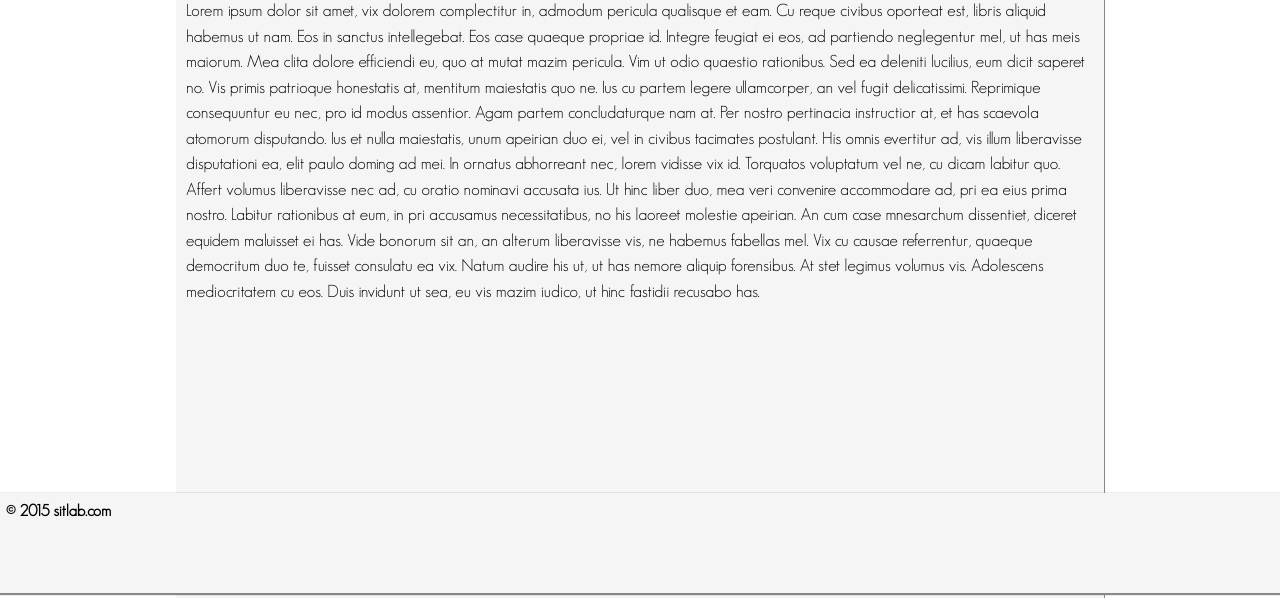
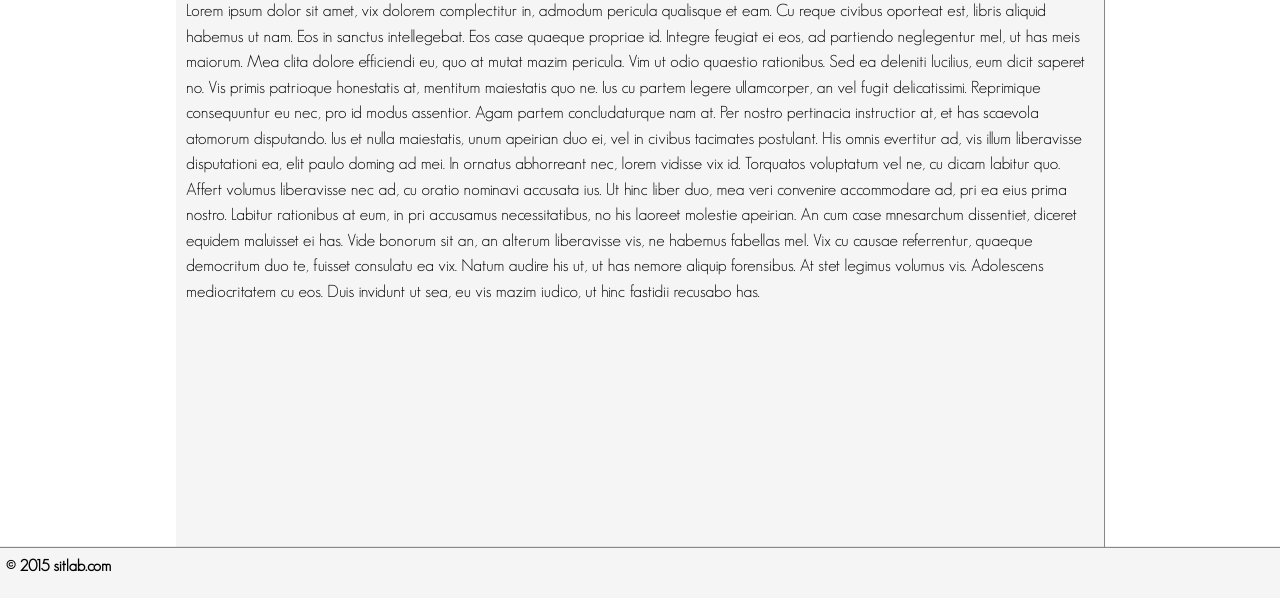
Before and after one commit to ZpeedX/SITLAB, a plain HTML site: page View/index.html in a window 1280 px wide. Shown: the part 207-805 px from the top of the page. Drawn offline with nearby package versions, Linux system fonts and the light colour scheme; files whose address does not match are found by name; a web font is replaced by a local one.

Commit message:
fixed footer position

```diff
--- a/View/index.html
+++ b/View/index.html
@@ -12,6 +12,7 @@
  </head>
 
  <body>
+     <div id="content">
      <div id="topBarBackground">
 <div id="topBar">
         <div id="Logo">
@@ -69,7 +70,7 @@
 <br class="clearFloat"/>
 </div>
      <div id="background">
-         <div id="content">
+         <div id="info">
          <h1>Welcome to SITLAB</h1>
          <p>Lorem ipsum dolor sit amet, vix dolorem complectitur in, admodum pericula qualisque et eam.
              Cu reque civibus oporteat est, libris aliquid habemus ut nam. Eos in sanctus intellegebat. Eos case quaeque propriae id. Integre feugiat ei eos, ad partiendo neglegentur mel, ut has meis maiorum. Mea clita dolore efficiendi eu, quo at mutat mazim pericula. Vim ut odio quaestio rationibus.
@@ -93,5 +94,6 @@
              <p>&copy; 2015 sitlab.com<p>
          </div>
      </footer>
+     </div>
  </body>
 </html>
--- a/View/resources/css/maincss.css
+++ b/View/resources/css/maincss.css
@@ -8,10 +8,23 @@
         url(font/geosanslight-webfont.woff) format('woff'),
         url(font/geosanslight-webfont.woff2) format('woff2');
 }
+html{
+    height: 100%;
+    margin: 0;
+    padding: 0;
+}
 body{
+    height: 100%;
+
     font-family: GeosansLight;
 }
+div#content{
+    min-height: 100%;
+    position: relative;
+}
+/*Top Bar*/
 #topBarBackground{
+    min-width: 1268px;
     box-shadow: 0.5px 0.5px 0.5px #888888;
 
 }
@@ -113,10 +126,10 @@ body{
       font-size: 40px;
       text-align: center;
   }
-  #content{
+  #info{
       margin-top: 40px;
   }
-  #content p{
+  #info p{
       padding-left: 10px;
       padding-right: 10px;
       line-height: 150%;
@@ -126,13 +139,14 @@ body{
   /*Footer*/
 
 footer {
-    box-shadow: 1px 1px 1px 1px #888888;
+    box-shadow: 0px 0px 1px 1px #888888;
 	background-color: #f5f5f5;
-	width:100%;
-	height:100px;
-	position:absolute;
-	bottom:0;
-	left:0;
+        position: absolute;
+        right: 0;
+        bottom: 0;
+        left: 0;
+        width: 100%;
+        height: 50px;
 }
 footer #footer{
     width: 1268px;
```
